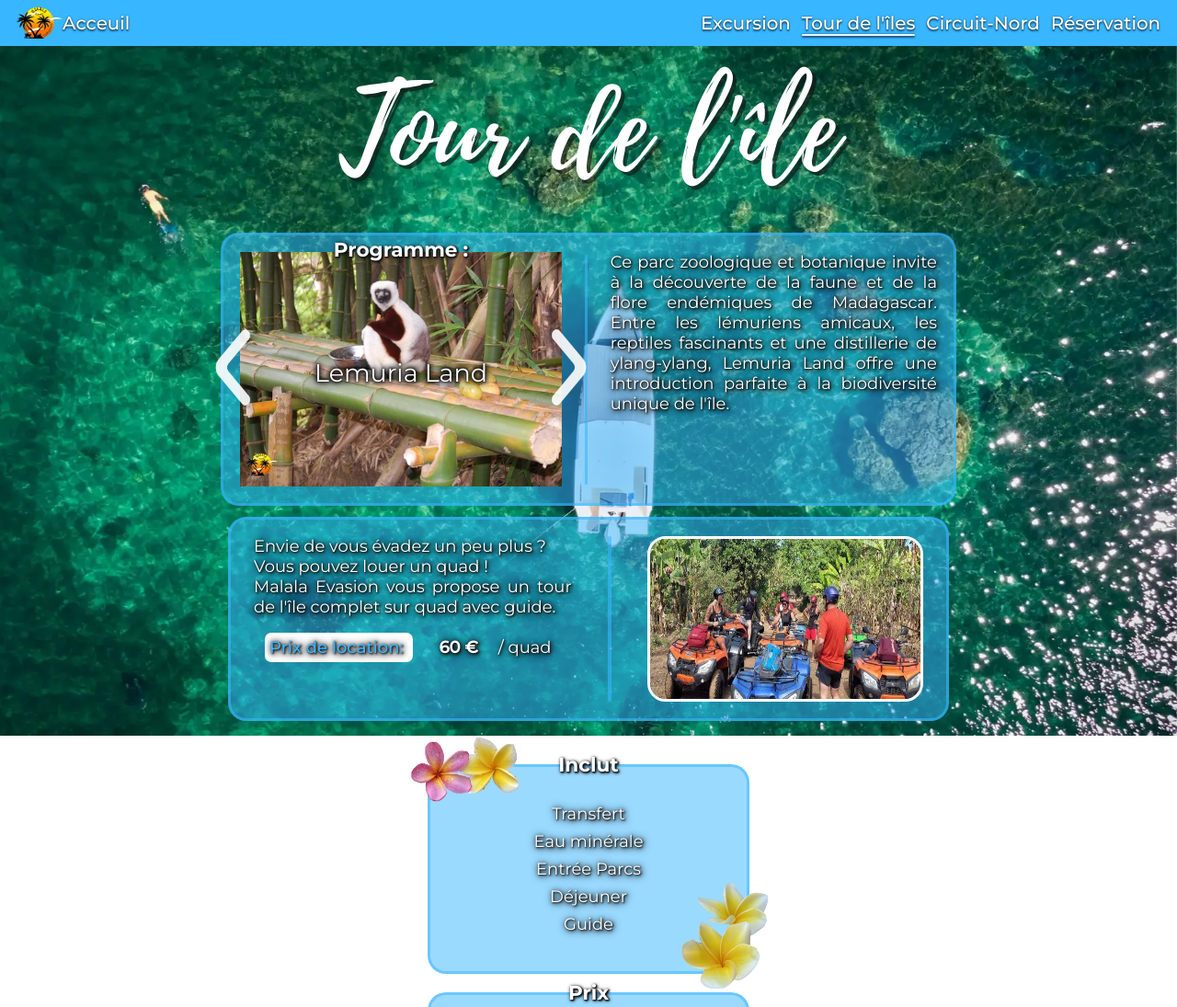
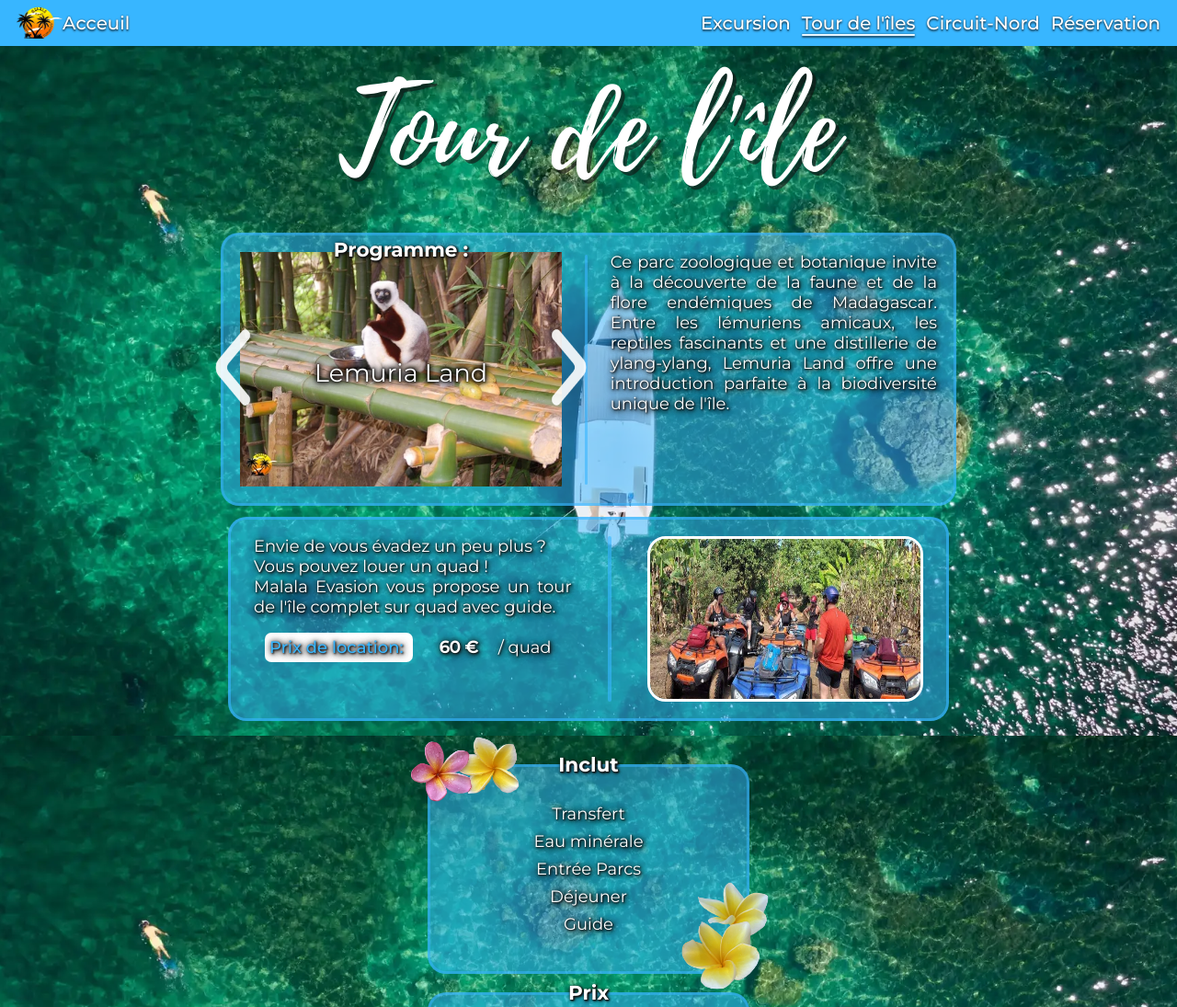
Before and after one commit to Dokja620/malala-evasion, a website: page pages/tour.html in a window 1280 px wide. Shown: the top 1095 px of the page at 92% size. Drawn offline with Linux system fonts and the light colour scheme.

Commit message:
maybe DVH would work then

```diff
--- a/malala/_responsive.scss
+++ b/malala/_responsive.scss
@@ -316,6 +316,7 @@
         width: 100%;
     }
     body{
+        background: url(../../assets/imgs/secondary-bg-12.webp) center/auto 100dvh no-repeat;
         font-size: 16px;
     }
     //Introduction - Homepage
--- a/malala/layouts/_layout.scss
+++ b/malala/layouts/_layout.scss
@@ -1,30 +1,18 @@
 /* body styles */
 body {
-    position: relative;
+    background: url(../../assets/imgs/secondary-bg-12.webp) center/cover no-repeat;
+    background-attachment: fixed;
     height: 100vh;
     overflow-x: hidden;
     font-size: 18px;
-
-    &::before {
-        content: '';
-        position: fixed; // Use fixed positioning for the pseudo-element
-        top: 0;
-        left: 0;
-        width: 100%;
-        height: 100%;
-        background: url(../../assets/imgs/secondary-bg-12.webp) center/cover no-repeat;
-        z-index: -1; // Ensure the background is behind the content
-    }
-
-    &::-webkit-scrollbar {
+    &::-webkit-scrollbar{
         width: .25em;
     }
+    &::-webkit-scrollbar-track{
+        background: #fff;
 
-    &::-webkit-scrollbar-track {
-        background: #fff;
     }
-
-    &::-webkit-scrollbar-thumb {
+    &::-webkit-scrollbar-thumb{
         background: $secondary;
     }
 }
```
Also changed, not shown: assets/styles/main.css.
